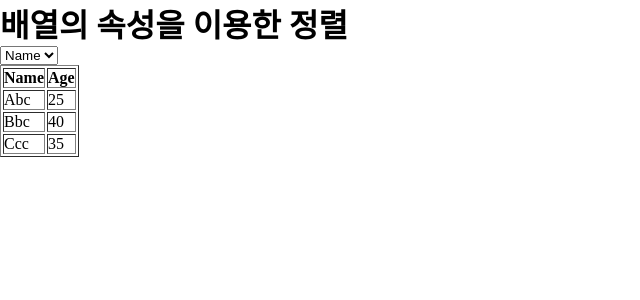
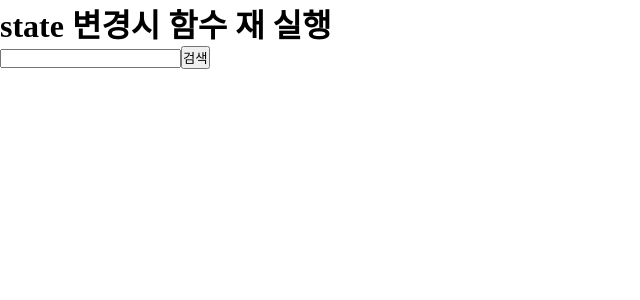
Before and after one commit to jungho-Kang/til-react, a React (Vite) app: page / in a window 1280 px wide. Shown: the top 300 px of the page, without its empty margins (0-640 px from the left). Built offline with nearby package versions, Linux system fonts and the light colour scheme.

Commit message:
[docs] usecallback 정리

```diff
--- a/src/App.jsx
+++ b/src/App.jsx
@@ -1,56 +1,17 @@
-import { useMemo, useState } from "react";
+import { useCallback } from "react";
+import { useState } from "react";
 
 function App() {
-  // 데이터를 정렬한다.
-  const [sortBy, setSortBy] = useState("name");
-  // 백엔드에서 받은 회원 목록 데모 데이터
-  const data = [
-    { id: 1, name: "Bbc", age: 40 },
-    { id: 2, name: "Abc", age: 25 },
-    { id: 3, name: "Ccc", age: 35 },
-  ];
-  // 복잡한 연산을 매번 실행하지 않고, sortBy가 바뀐 경우만 정렬하고 싶다.
-  const sortData = useMemo(() => {
-    console.log("정렬함", sortBy);
-    // 아래 sort 구문은 조건에 따라서 true, false를 반복하면서 순서배치 진행
-    // a[sortBy]는                   a["name"] > b["name"]
-    return [...data].sort((a, b) => (a[sortBy] > b[sortBy] ? 1 : -1));
-  }, [sortBy]);
-
-  console.log("정렬함", sortData);
-
+  const [query, setQuery] = useState("");
+  // query가 변경이 된다면 그때 함수를 다시 정의하겠다.
+  const handleSearch = useCallback(() => {
+    console.log("query를 처리하는 새로운 함수 생성 ", query);
+  }, [query]);
   return (
     <div>
-      <h1>배열의 속성을 이용한 정렬</h1>
-      <div>
-        <select value={sortBy} onChange={e => setSortBy(e.target.value)}>
-          <option value={"id"}>ID</option>
-          <option value={"name"}>Name</option>
-          <option value={"age"}>Age</option>
-        </select>
-      </div>
-      {/* 표 */}
-      <table border={1}>
-        {/* 테이블 head */}
-        <thead>
-          {/* 테이블 row */}
-          <tr>
-            <th>Name</th>
-            <th>Age</th>
-          </tr>
-        </thead>
-        {/* 테이블 body */}
-        <tbody>
-          {sortData.map(item => {
-            return (
-              <tr key={item.id}>
-                <td>{item.name}</td>
-                <td>{item.age}</td>
-              </tr>
-            );
-          })}
-        </tbody>
-      </table>
+      <h1>state 변경시 함수 재 실행</h1>
+      <input value={query} onChange={e => setQuery(e.target.value)} />
+      <button onClick={handleSearch}>검색</button>
     </div>
   );
 }
```
Also changed, not shown: 1 other file (tests, documents, lock files or other folders).
